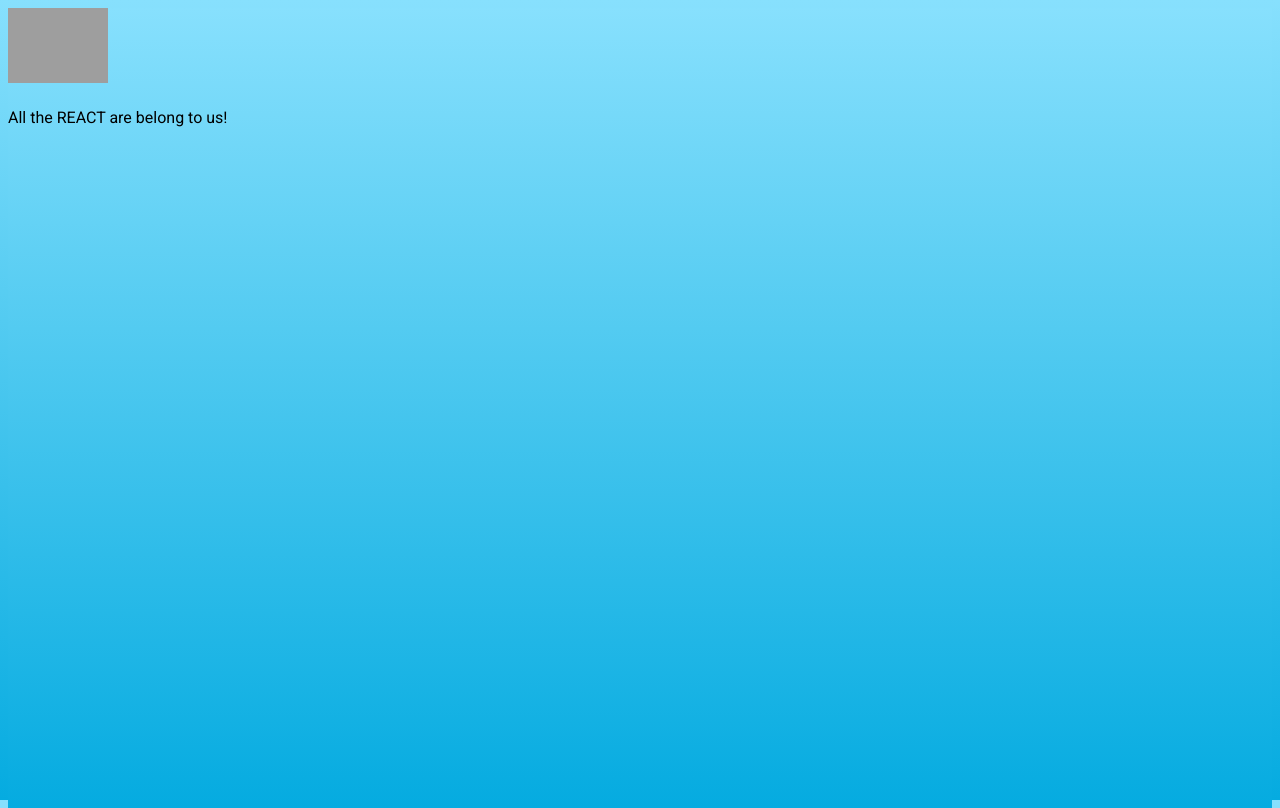
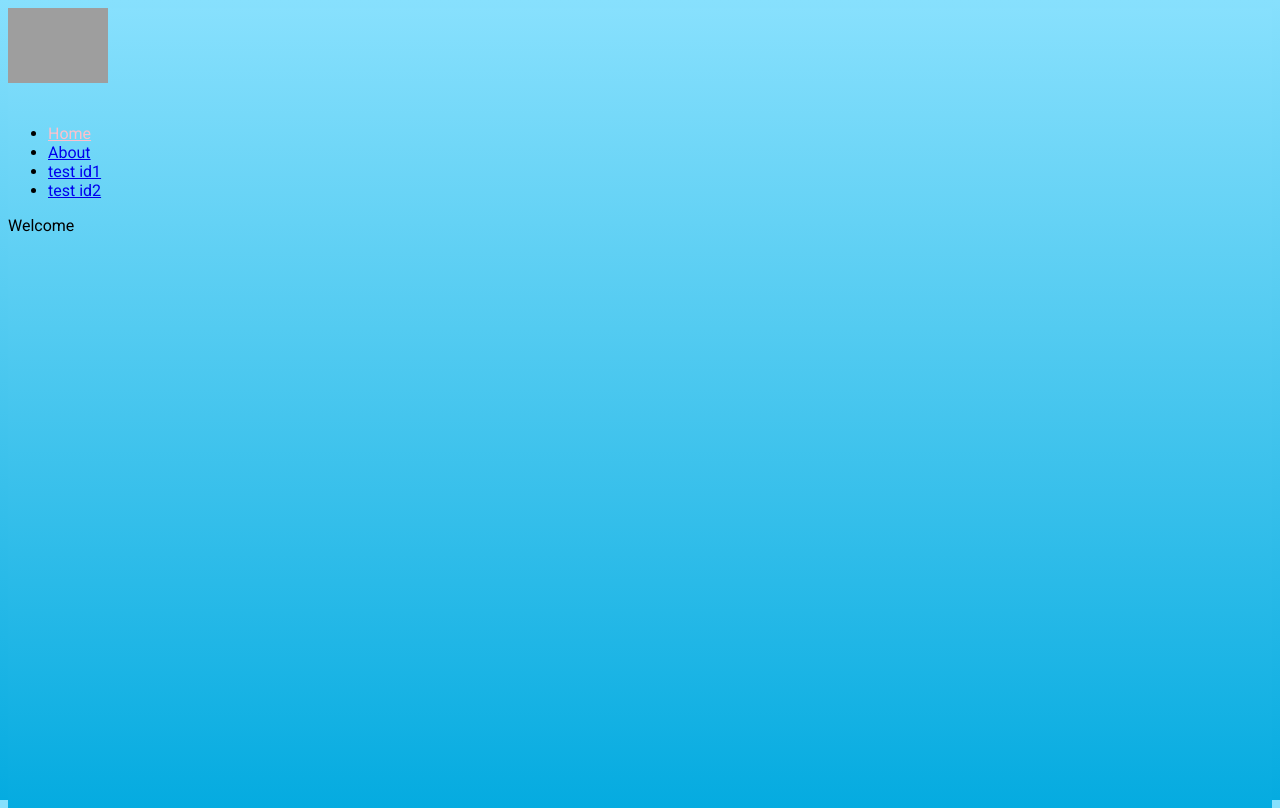
Before and after one commit to nitya308/personal-blog-frontend, a React (Vite) app: page / in a window 1280 px wide. Built offline with nearby package versions, Linux system fonts and the light colour scheme; grey boxes are pictures that could not be loaded.

Commit message:
added routing

```diff
--- a/package.json
+++ b/package.json
@@ -38,6 +38,7 @@
     "react": "^18.2.0",
     "react-dom": "^18.2.0",
     "react-router": "^6.10.0",
+    "react-router-dom": "^6.10.0",
     "vite-plugin-eslint": "^1.8.1",
     "vite-plugin-favicons-inject": "^2.2.0"
   }
--- a/src/index.jsx
+++ b/src/index.jsx
@@ -1,9 +1,55 @@
+/* eslint-disable import/no-extraneous-dependencies */
 import React from 'react';
+import {
+  useParams,
+  BrowserRouter, Routes, Route, NavLink,
+} from 'react-router-dom';
 import { createRoot } from 'react-dom/client';
 import './style.scss';
 
-function App() {
-  return <div className="test">All the REACT are belong to us!</div>;
+function Nav(props) {
+  return (
+    <nav>
+      <ul>
+        <li><NavLink to="/">Home</NavLink></li>
+        <li><NavLink to="/about">About</NavLink></li>
+        <li><NavLink to="/test/id1">test id1</NavLink></li>
+        <li><NavLink to="/test/id2">test id2</NavLink></li>
+      </ul>
+    </nav>
+  );
+}
+
+function About(props) {
+  return <div> All there is to know about me </div>;
+}
+function Welcome(props) {
+  return <div>Welcome</div>;
+}
+
+function Test(props) {
+  const { id } = useParams();
+  return <div> ID: {id} </div>;
+}
+
+function FallBack(props) {
+  return <div>URL Not Found</div>;
+}
+
+function App(props) {
+  return (
+    <BrowserRouter>
+      <div>
+        <Nav />
+        <Routes>
+          <Route path="/" element={<Welcome />} />
+          <Route path="/about" element={<About />} />
+          <Route path="/test/:id" element={<Test />} />
+          <Route path="*" element={<FallBack />} />
+        </Routes>
+      </div>
+    </BrowserRouter>
+  );
 }
 
 const root = createRoot(document.getElementById('main'));
--- a/src/style.scss
+++ b/src/style.scss
@@ -16,3 +16,7 @@
 :root {
   text-size-adjust: 100%;
 }
+
+.active {
+  color: pink;
+}
```
Also changed, not shown: 1 other file (tests, documents, lock files or other folders).
